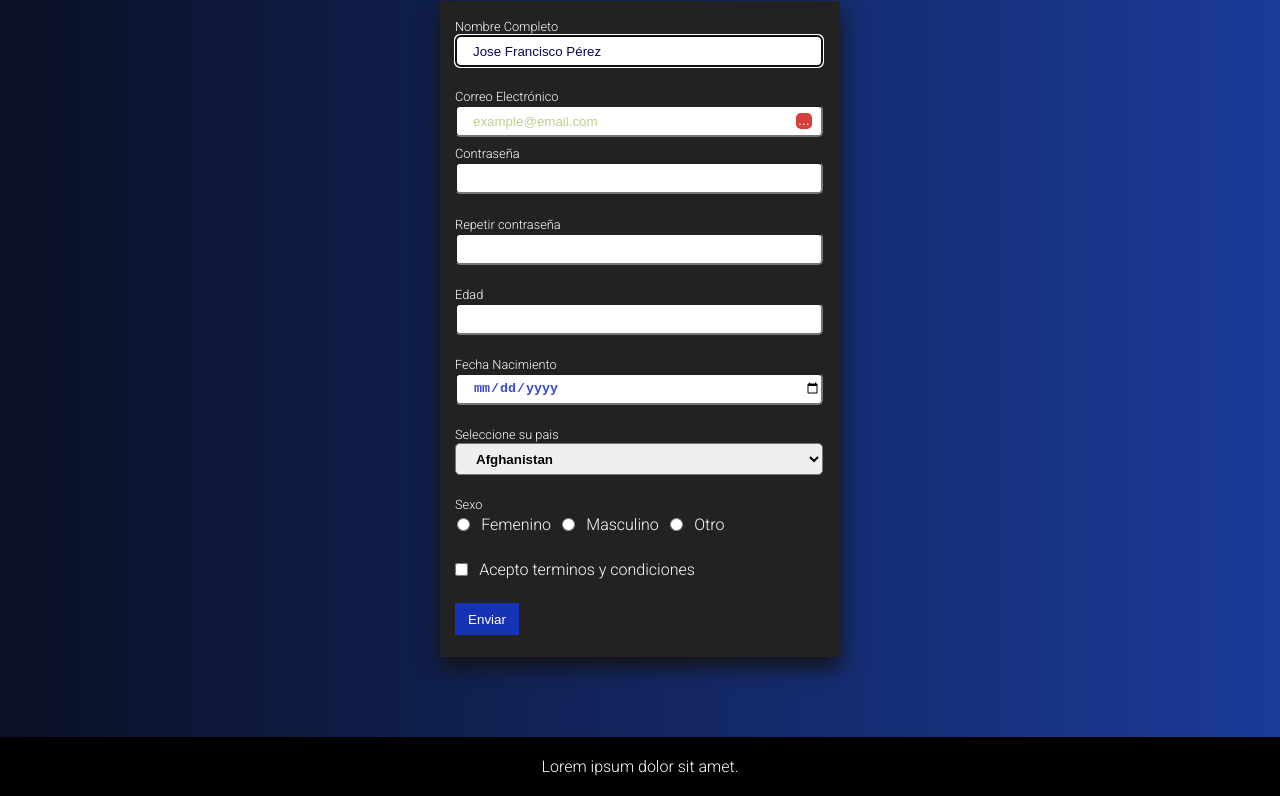
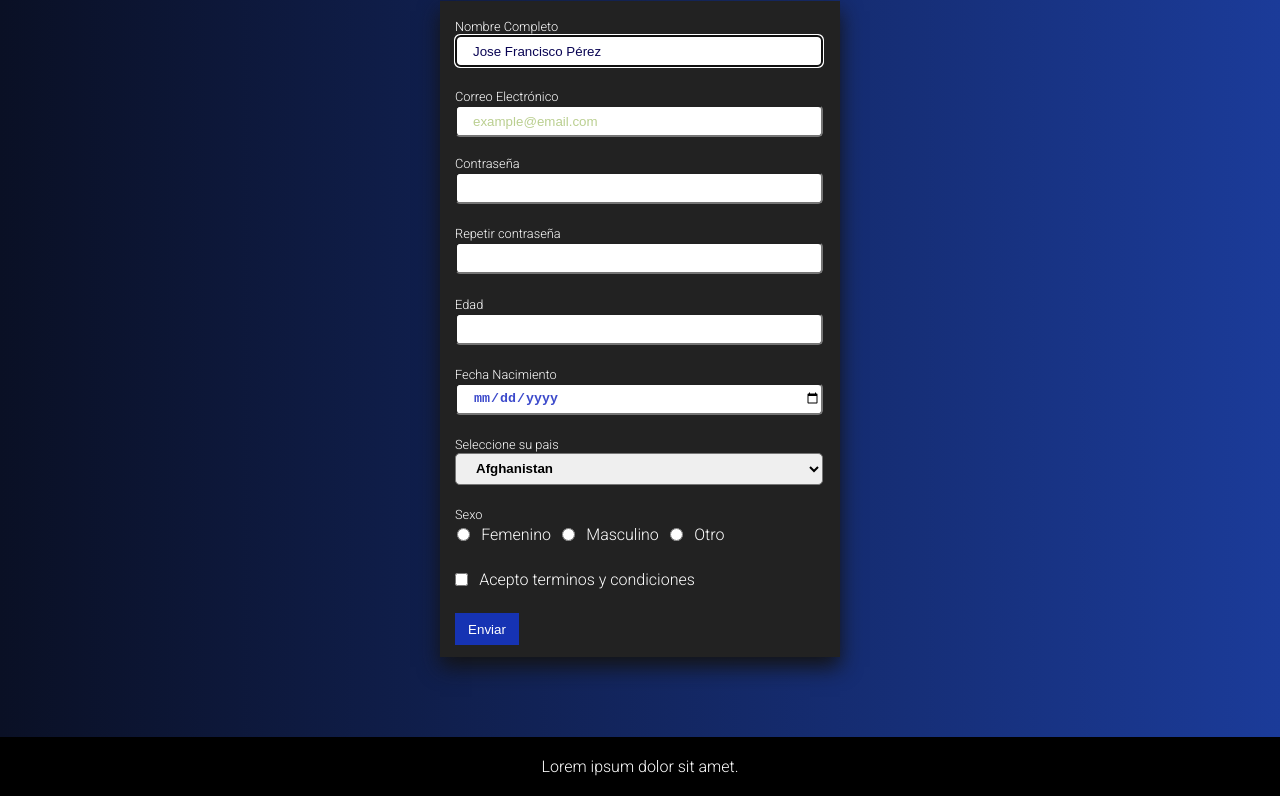
Before and after one commit to javiark/TrabajoPractico3-Forms, a plain HTML site: page scss/pages/register/register.html in a window 1280 px wide. Shown: the part 133-929 px from the top of the page. Drawn offline with Linux system fonts and the light colour scheme.

Commit message:
sacar boton rojo

```diff
--- a/scss/layout/_forms.scss
+++ b/scss/layout/_forms.scss
@@ -66,6 +66,9 @@ body {
     }
     &__casillero{
         padding-bottom: 1.2em;
+    }
+    &__casillero1{
+        padding-bottom: 3em;
     }
     &__boxmail{
         position: absolute;
--- a/scss/pages/register/register.html
+++ b/scss/pages/register/register.html
@@ -1,5 +1,5 @@
 <!DOCTYPE html>
-<html lang="en">
+<html lang="es">
 <head>
     <meta charset="UTF-8">
     <meta http-equiv="X-UA-Compatible" content="IE=edge">
@@ -24,9 +24,10 @@
                 <input type="text" name="name" id="idInputName" required value="Jose Francisco Pérez"  class="register__box" minlength="8" maxlength="40" size="50" autofocus >
             </div>
 
-            <div class="register__casillero">
+            <div class="register__casillero1">
                 <label for="emailInput" class="register__text1" >Correo Electrónico</label> <br>
-                <input type="email" value="example@email.com" name="email" id="emailInput"   class="register__boxmail" minlength="8" maxlength="45" pattern="[a-z0-9._%+-]+@[a-z0-9.-]+\.[a-z]{2,4}$" required > <button class="register__button" > <div class="register__3points">...</div></button>
+                <input type="email" value="example@email.com" name="email" id="emailInput"   class="register__boxmail" minlength="8" maxlength="45" pattern="[a-z0-9._%+-]+@[a-z0-9.-]+\.[a-z]{2,4}$" required >
+                <!-- <button class="register__button" > <div class="register__3points">...</div></button> -->
             </div>
 
             <div class="register__casillero">
```
Also changed, not shown: css/main.css.
